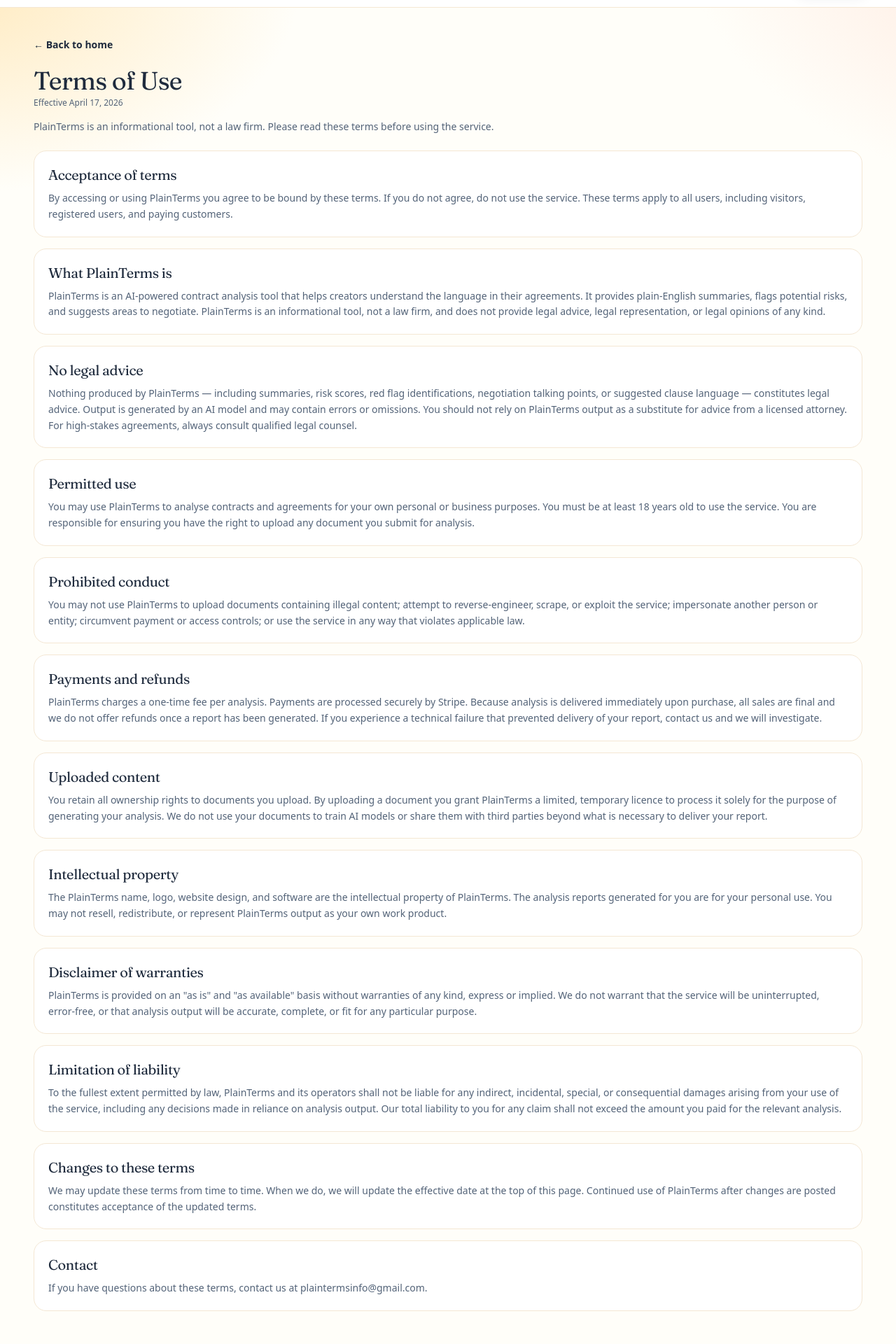
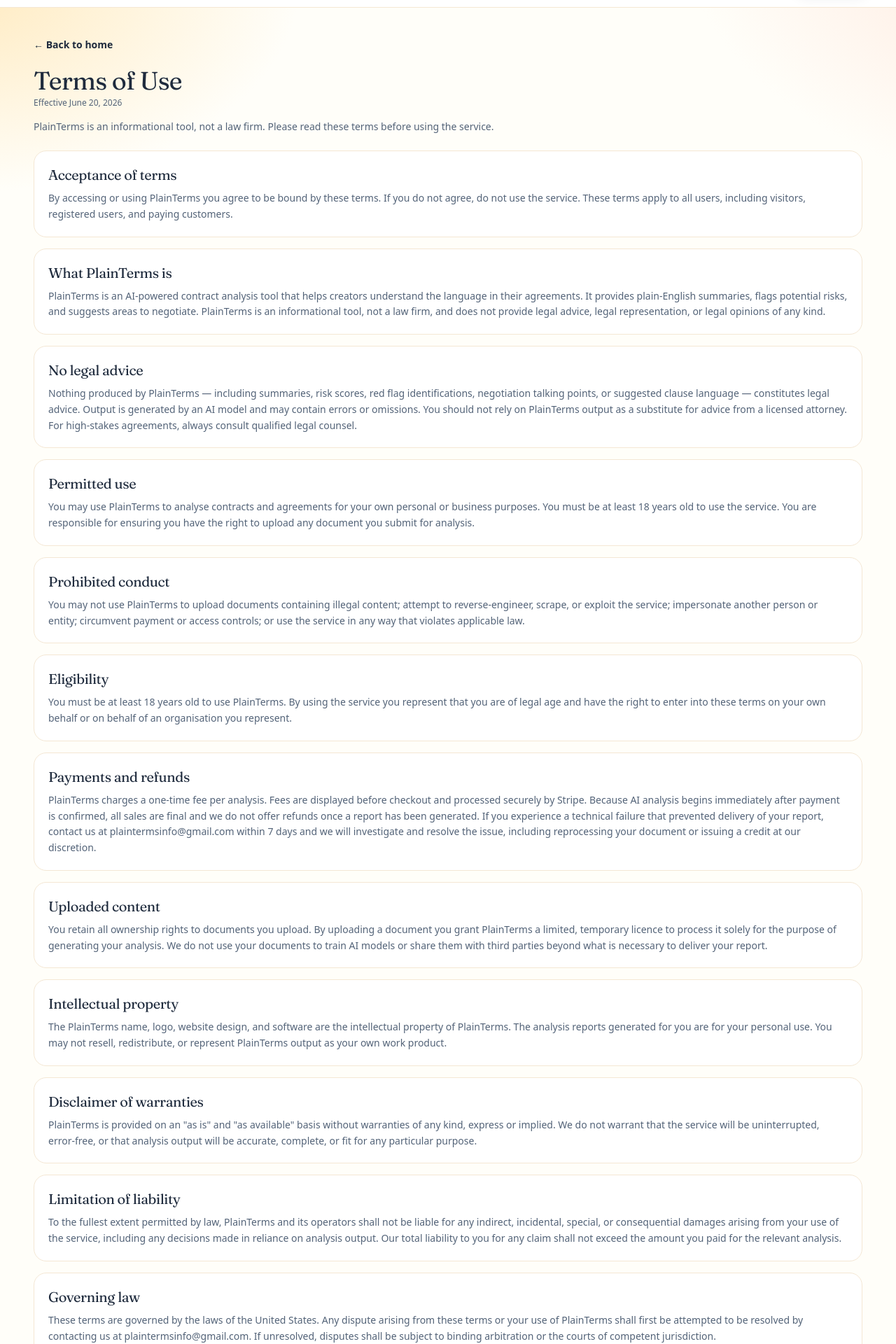
Before and after one commit to keanedwards1/plainterms, a Next.js app: page /terms in a window 1280 px wide. Shown: the part 60-1980 px from the top of the page at 70% size. Built offline with nearby package versions, Linux system fonts and the light colour scheme; no server answers.

Commit message:
Strengthen ToS: add eligibility, 7-day refund contact window, governing law, update effective date

```diff
--- a/src/app/terms/page.tsx
+++ b/src/app/terms/page.tsx
@@ -42,8 +42,12 @@
     body: "You may not use PlainTerms to upload documents containing illegal content; attempt to reverse-engineer, scrape, or exploit the service; impersonate another person or entity; circumvent payment or access controls; or use the service in any way that violates applicable law.",
   },
   {
+    title: "Eligibility",
+    body: "You must be at least 18 years old to use PlainTerms. By using the service you represent that you are of legal age and have the right to enter into these terms on your own behalf or on behalf of an organisation you represent.",
+  },
+  {
     title: "Payments and refunds",
-    body: "PlainTerms charges a one-time fee per analysis. Payments are processed securely by Stripe. Because analysis is delivered immediately upon purchase, all sales are final and we do not offer refunds once a report has been generated. If you experience a technical failure that prevented delivery of your report, contact us and we will investigate.",
+    body: "PlainTerms charges a one-time fee per analysis. Fees are displayed before checkout and processed securely by Stripe. Because AI analysis begins immediately after payment is confirmed, all sales are final and we do not offer refunds once a report has been generated. If you experience a technical failure that prevented delivery of your report, contact us at plaintermsinfo@gmail.com within 7 days and we will investigate and resolve the issue, including reprocessing your document or issuing a credit at our discretion.",
   },
   {
     title: "Uploaded content",
@@ -60,6 +64,10 @@
   {
     title: "Limitation of liability",
     body: "To the fullest extent permitted by law, PlainTerms and its operators shall not be liable for any indirect, incidental, special, or consequential damages arising from your use of the service, including any decisions made in reliance on analysis output. Our total liability to you for any claim shall not exceed the amount you paid for the relevant analysis.",
+  },
+  {
+    title: "Governing law",
+    body: "These terms are governed by the laws of the United States. Any dispute arising from these terms or your use of PlainTerms shall first be attempted to be resolved by contacting us at plaintermsinfo@gmail.com. If unresolved, disputes shall be subject to binding arbitration or the courts of competent jurisdiction.",
   },
   {
     title: "Changes to these terms",
@@ -80,7 +88,7 @@
         </Link>
 
       <h1 className="mt-5 text-4xl text-[var(--pt-ink)]">Terms of Use</h1>
-      <p className="mt-1 text-xs text-[var(--pt-muted)]">Effective April 17, 2026</p>
+      <p className="mt-1 text-xs text-[var(--pt-muted)]">Effective June 20, 2026</p>
       <p className="mt-4 text-sm text-[var(--pt-muted)]">
         PlainTerms is an informational tool, not a law firm. Please read these terms before using the service.
       </p>
```
